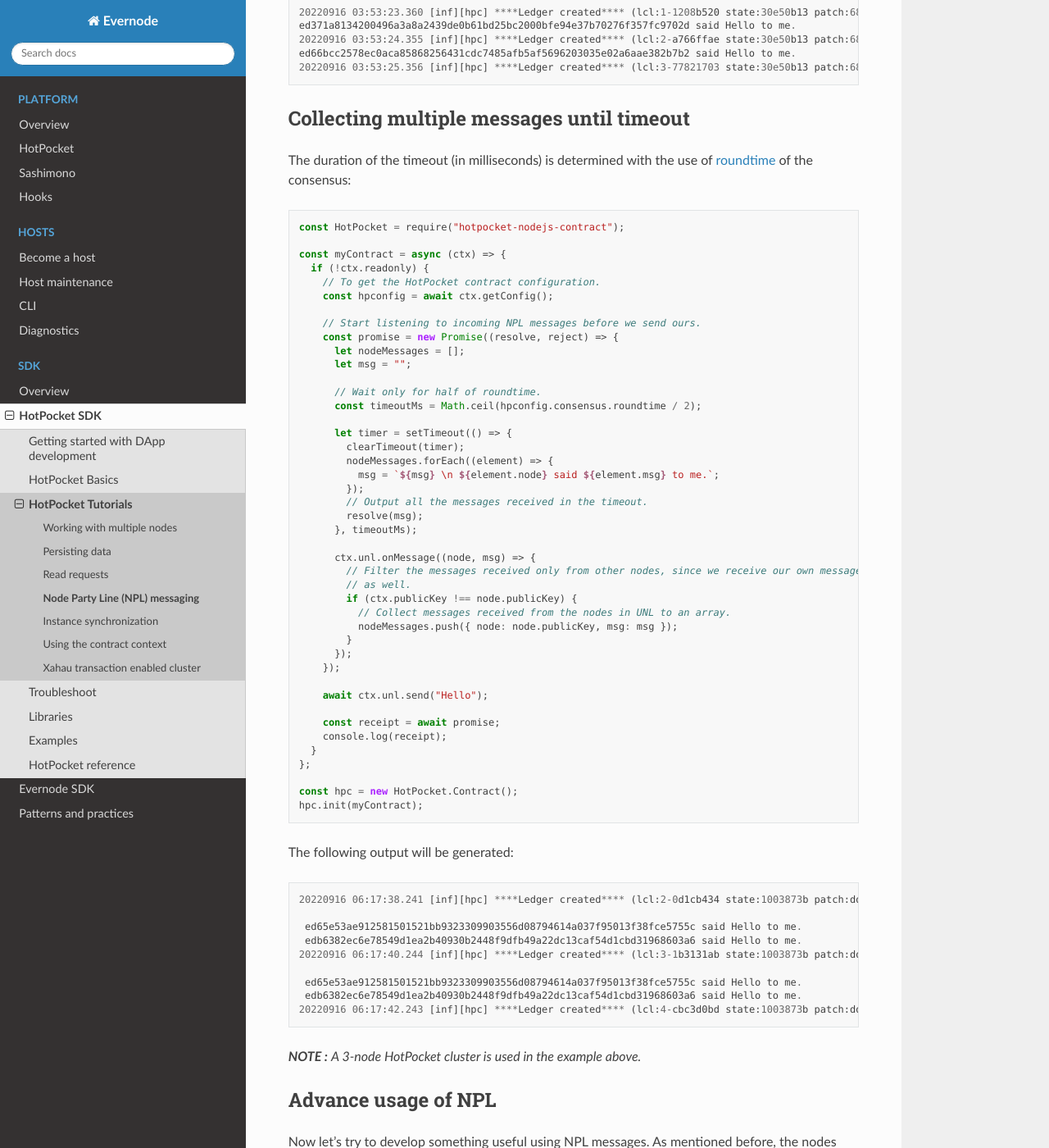
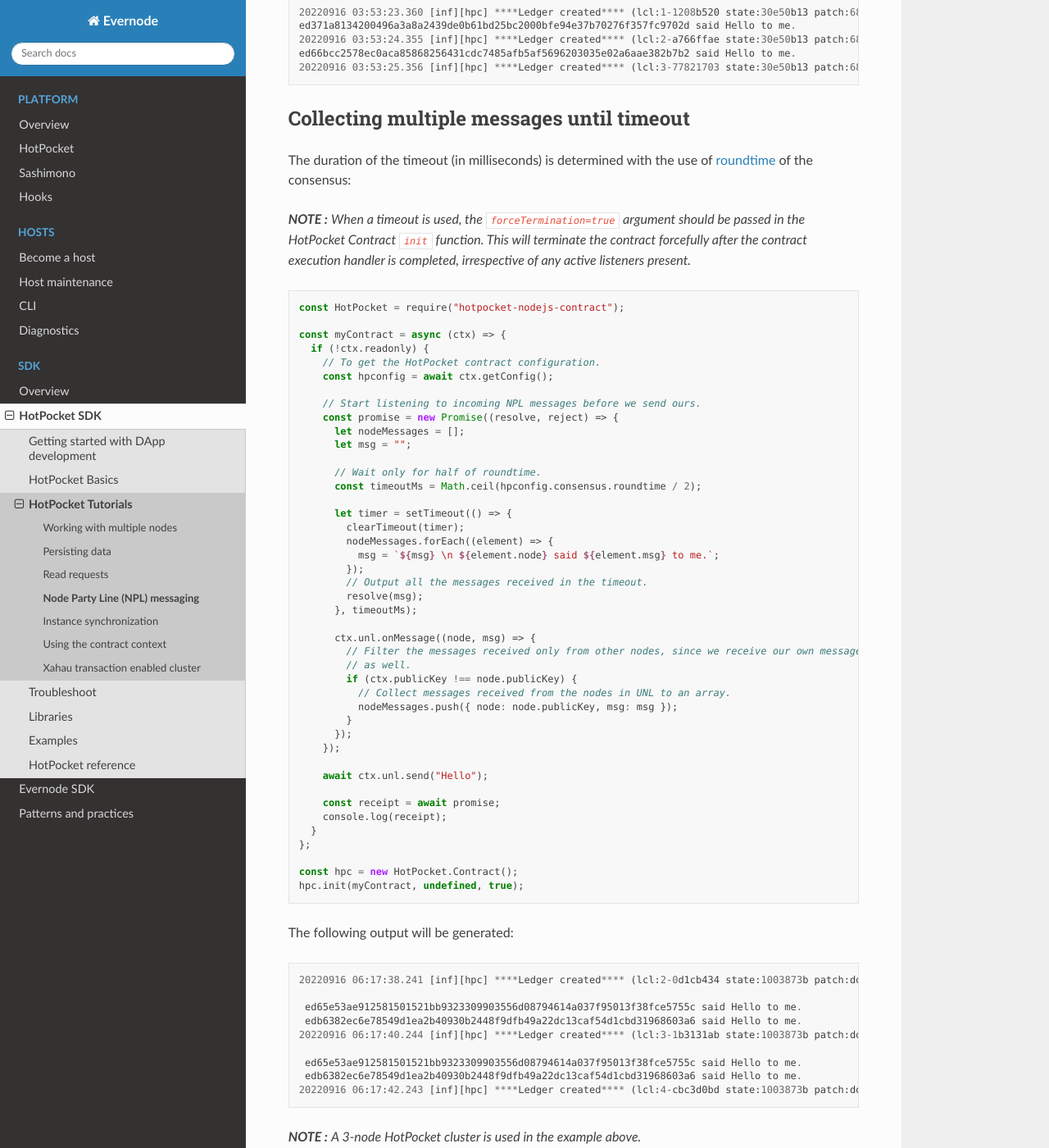
Before and after one commit to tequdev/evernode-docs, a Sphinx documentation site: the page built from docs/source/sdk/hotpocket/tutorials/npl.md, in a window 1280 px wide and 1400 px high, scrolled down 1964 px. Shown: the whole window at 82% size. Built offline with Sphinx 7.4.7 and the Read the Docs theme 2.0.0, drawn with Linux system fonts in a browser that asks for light colours; some of the changed text lies outside the part shown.

Commit message:
Added Force Terminate related changes (#26)

````diff
--- a/docs/source/sdk/hotpocket/tutorials/npl.md
+++ b/docs/source/sdk/hotpocket/tutorials/npl.md
@@ -93,6 +93,8 @@
 
 The duration of the timeout (in milliseconds) is determined with the use of [roundtime](../reference/configuration.md#contract) of the consensus:
 
+**_NOTE :_** _When a timeout is used, the `forceTermination=true` argument should be passed in the HotPocket Contract `init` function. This will terminate the contract forcefully after the contract execution handler is completed, irrespective of any active listeners present._
+
 ```javascript
 const HotPocket = require("hotpocket-nodejs-contract");
 
@@ -136,7 +138,7 @@
 };
 
 const hpc = new HotPocket.Contract();
-hpc.init(myContract);
+hpc.init(myContract, undefined, true);
 ```
 
 The following output will be generated:
@@ -167,6 +169,8 @@
 - The node then tries to save the maximum value in the `data.txt` file in its state.
 
 **_NOTE :_** _A stringified JSON object is used as the message in the example below._
+
+**_NOTE :_** _When a timeout is used, the `forceTermination=true` argument should be passed in the HotPocket Contract `init` function. This will terminate the contract forcefully after the contract execution handler is completed, irrespective of any active listeners present._
 
 ```javascript
 const HotPocket = require("hotpocket-nodejs-contract");
@@ -241,7 +245,7 @@
 };
 
 const hpc = new HotPocket.Contract();
-hpc.init(myContract);
+hpc.init(myContract, undefined, true);
 ```
 
 The following output will be generated:
````
Also changed, not shown: docs/source/sdk/hotpocket/reference/configuration.md (+1 -1 lines), docs/source/sdk/hotpocket/troubleshoot/troubleshoot.md (+2 -1 lines).
